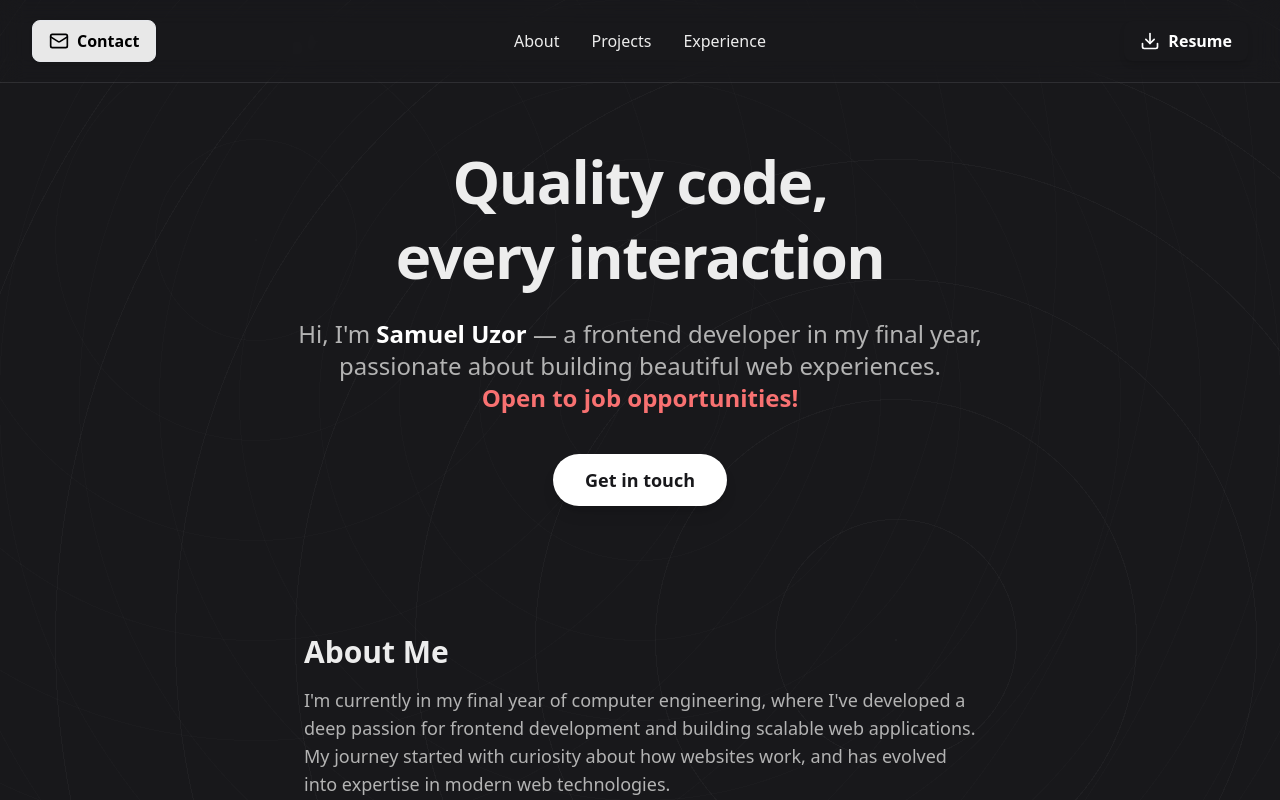
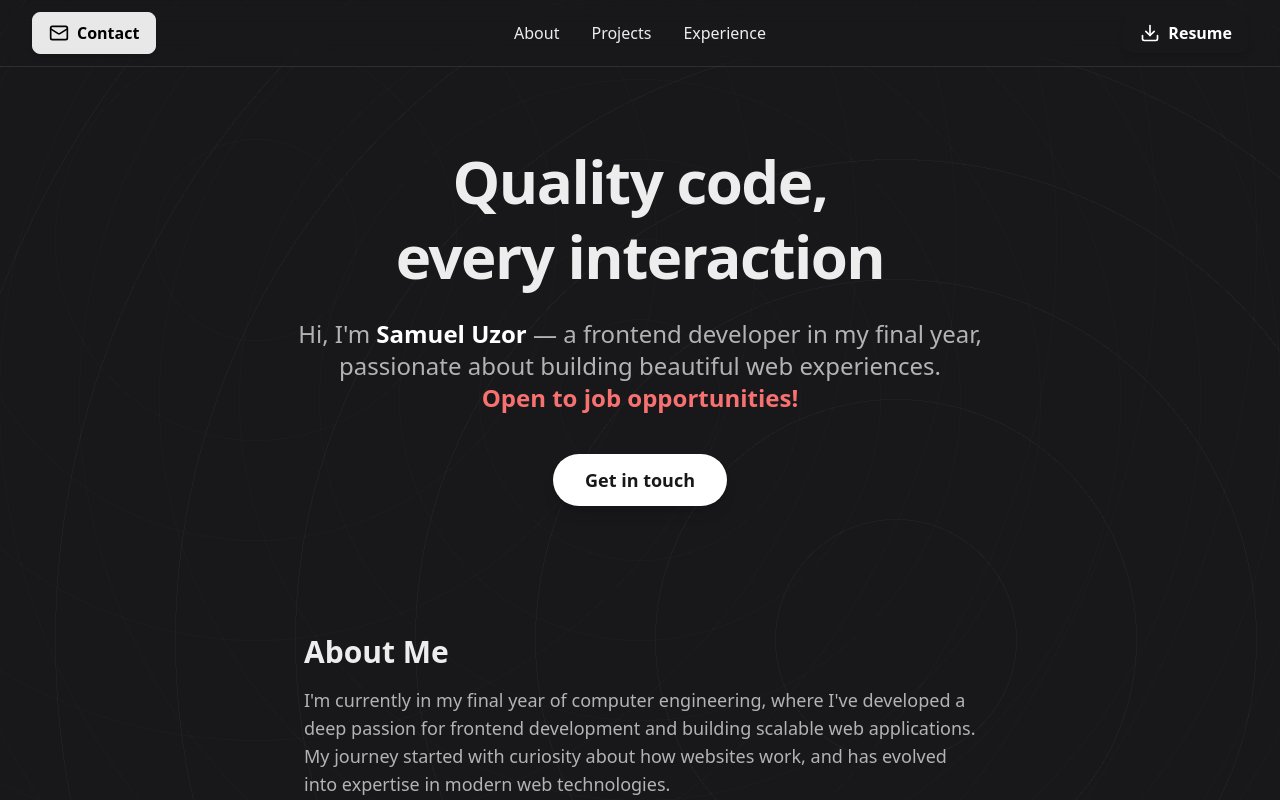
Before and after one commit to Rockstones80/portfolio, a Next.js app: page / in a window 1280 px wide. Shown: the top 800 px of the page. Built offline with nearby package versions, Linux system fonts and the light colour scheme.

Commit message:
made changes to the layout.tsx

```diff
--- a/src/app/layout.tsx
+++ b/src/app/layout.tsx
@@ -15,7 +15,7 @@ const geistMono = Geist_Mono({
 
 export const metadata: Metadata = {
   title: "Uzii",
-  description: "Inspiring Software Developer open to opportunities.",
+  description: "Aspiring Software Developer open to opportunities.",
 };
 
 export default function RootLayout({
@@ -28,7 +28,7 @@ export default function RootLayout({
       <body
         className={`${geistSans.variable} ${geistMono.variable} antialiased bg-[#18181b] text-[#ededed] min-h-screen`}
       >
-        <nav className="fixed top-0 left-0 w-full z-50 flex items-center justify-between px-8 py-5 bg-transparent backdrop-blur-md border-b border-white/10">
+        <nav className="fixed top-0 left-0 w-full z-50 flex items-center justify-between px-8 py-3 bg-transparent backdrop-blur-md border-b border-white/10">
           <div className="flex items-center gap-4 flex-1">
             <a
               href="#contact"
```
